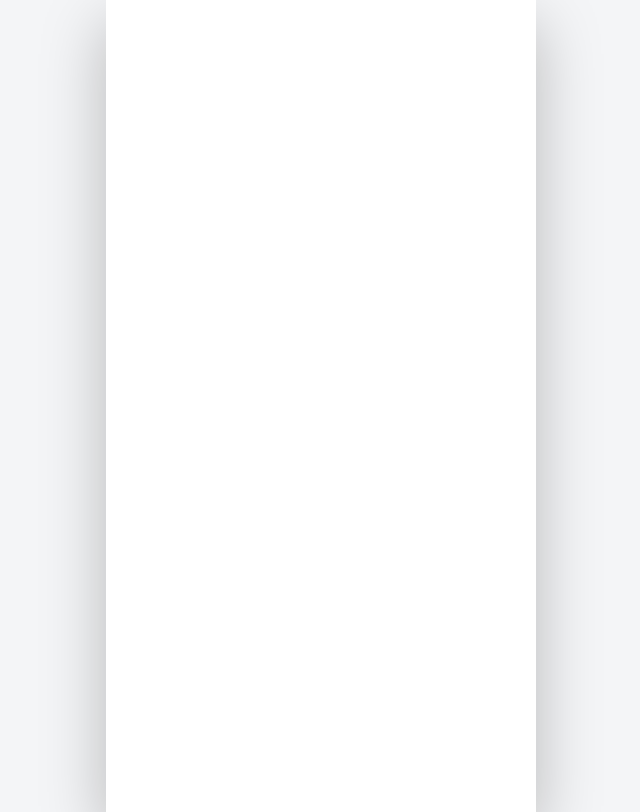
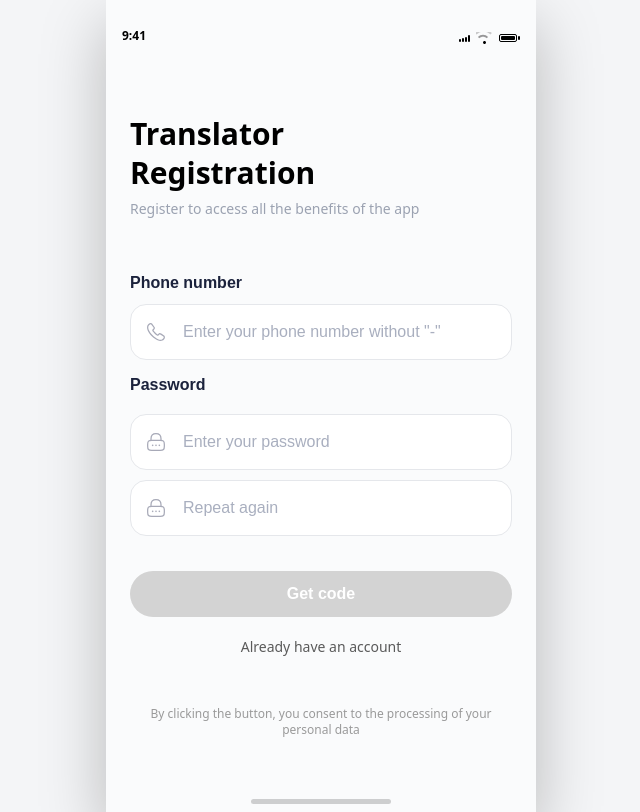
Before and after one commit to Nivedha29/morago_frontend_dec3, a React (Vite) app: page /sign-up/translator in a window 1280 px wide. Before the commit this address had no page. Shown: the whole page, without its empty margins (319-959 px from the left). Built offline with nearby package versions, Linux system fonts and the light colour scheme.

Commit message:
Refactor: shared RegisterPage with role-based routing

```diff
--- a/src/App.jsx
+++ b/src/App.jsx
@@ -1,20 +1,18 @@
 import "./index.css";
 import { Routes, Route } from "react-router-dom";
 
-import StatusBar from "./components/StatusBar.jsx"
-import SplashScreen from "./components/SplashScreen.jsx"
-import LoginScreen from "./pages/login.jsx"
-import SignupScreen from "./pages/sign-up.jsx"
-import OnboardingScreen from "./pages/onboarding.jsx"
+import SplashScreen from "./components/SplashScreen.jsx";
+import LoginScreen from "./pages/login.jsx";
+import SignupScreen from "./pages/sign-up.jsx";
+import OnboardingScreen from "./pages/onboarding.jsx";
 import HomeScreen from "./pages/home.jsx";
 import TranslatorHome from "./pages/translator-home.jsx";
-import UserRegisterPage from "./pages/UserRegisterPage";
-import TranslatorRegisterPage from "./pages/register-translator";
+import RegisterPage from "./pages/RegisterPage";
 import VerificationCodePage from "./pages/VerificationCodePage.jsx";
 
 /* ------------------------- APP MAIN ------------------------- */
 const App = () => {
-return (
+  return (
     <div className="app-root">
       <div className="phone-shell">
         <Routes>
@@ -24,8 +22,11 @@ return (
           <Route path="/sign-up" element={<SignupScreen />} />
           <Route path="/home" element={<HomeScreen />} />
           <Route path="/translator-home" element={<TranslatorHome />} />
-          <Route path="/register-user" element={<UserRegisterPage />} />
-          <Route path="/register-translator" element={<TranslatorRegisterPage />} />
+          <Route path="/sign-up/user" element={<RegisterPage role="user" />} />
+          <Route
+            path="/sign-up/translator"
+            element={<RegisterPage role="translator" />}
+          />
           <Route path="/verify" element={<VerificationCodePage />} />
         </Routes>
       </div>
--- a/src/pages/UserRegisterPage.jsx
+++ b/src/pages/RegisterPage.jsx
@@ -6,7 +6,7 @@ import "./RegisterPage.css";
 import call from "../assets/call.svg";
 import lock from "../assets/lock.svg";
 
-const UserRegisterPage = () => {
+const RegisterPage = ({ role = "user" }) => {
   const navigate = useNavigate();
 
   const [form, setForm] = useState({
@@ -99,7 +99,7 @@ const UserRegisterPage = () => {
       <div className="login-body">
         <div className="login-header">
           <h1 className="login-title">
-            User <br />
+            {role === "translator" ? "Translator" : "User"} <br />
             Registration
           </h1>
 
@@ -175,7 +175,11 @@ const UserRegisterPage = () => {
             <p className="register-error">Passwords do not match</p>
           )}
 
-          <button className="btn btn-login" disabled ={!isFormValid} onClick={() => navigate("/verify")}>
+          <button
+            className="btn btn-login"
+            disabled={!isFormValid}
+            onClick={() => navigate("/verify")}
+          >
             Get code
           </button>
 
@@ -234,9 +238,8 @@ const UserRegisterPage = () => {
           activeField === "phone" ? "home-indicator-keyboard" : ""
         }`}
       />
-
     </div>
   );
 };
 
-export default UserRegisterPage;
+export default RegisterPage;
--- a/src/pages/sign-up.jsx
+++ b/src/pages/sign-up.jsx
@@ -10,9 +10,9 @@ const SignupScreen = () => {
 
   const handleCreateAccount = () => {
     if (role === "user") {
-      navigate("/register-user");
+      navigate("/sign-up/user");
     } else {
-      navigate("/register-translator");
+      navigate("/sign-up/translator");
     }
   };
   return (
```
